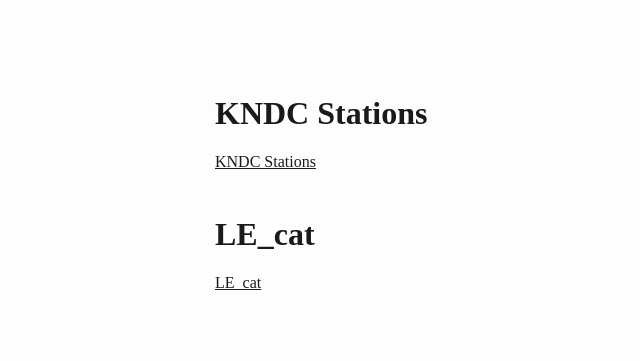
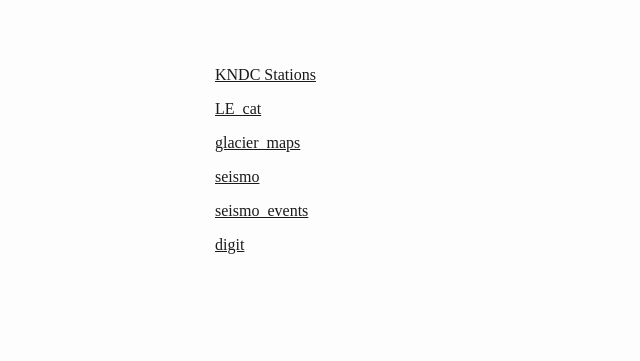
Before and after one commit to nz256/nz256.github.io, a plain HTML site: page index.html in a window 1280 px wide. Shown: the whole page, without its empty margins (137-777 px from the left). Drawn offline with Linux system fonts and the light colour scheme.

Commit message:
Обновлен index

```diff
--- a/index.html
+++ b/index.html
@@ -172,10 +172,12 @@ vertical-align: middle;
 </style>
 </head>
 <body>
-<h1 id="kndc-stations">KNDC Stations</h1>
 <p><a href="https://nz256.github.io/kndc_stations/">KNDC
 Stations</a></p>
-<h1 id="le_cat">LE_cat</h1>
 <p><a href="https://nz256.github.io/le_cat/">LE_cat</a></p>
+<p><a href="https://nz256.github.io/glacier_map/">glacier_maps</a></p>
+<p><a href="https://nz256.github.io/seismo/">seismo</a></p>
+<p><a href="https://nz256.github.io/seismo_events/">seismo_events</a></p>
+<p><a href="https://nz256.github.io/digit/">digit</a></p>
 </body>
 </html>
```
